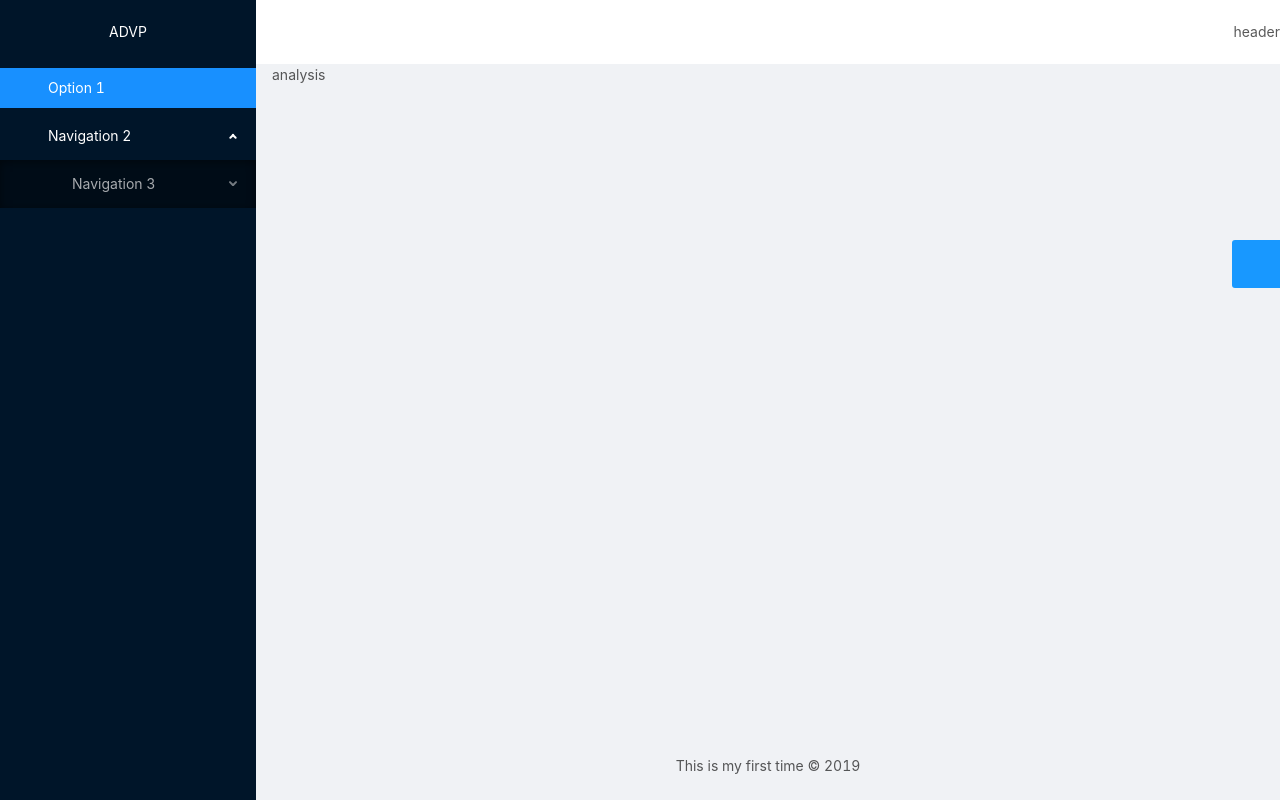
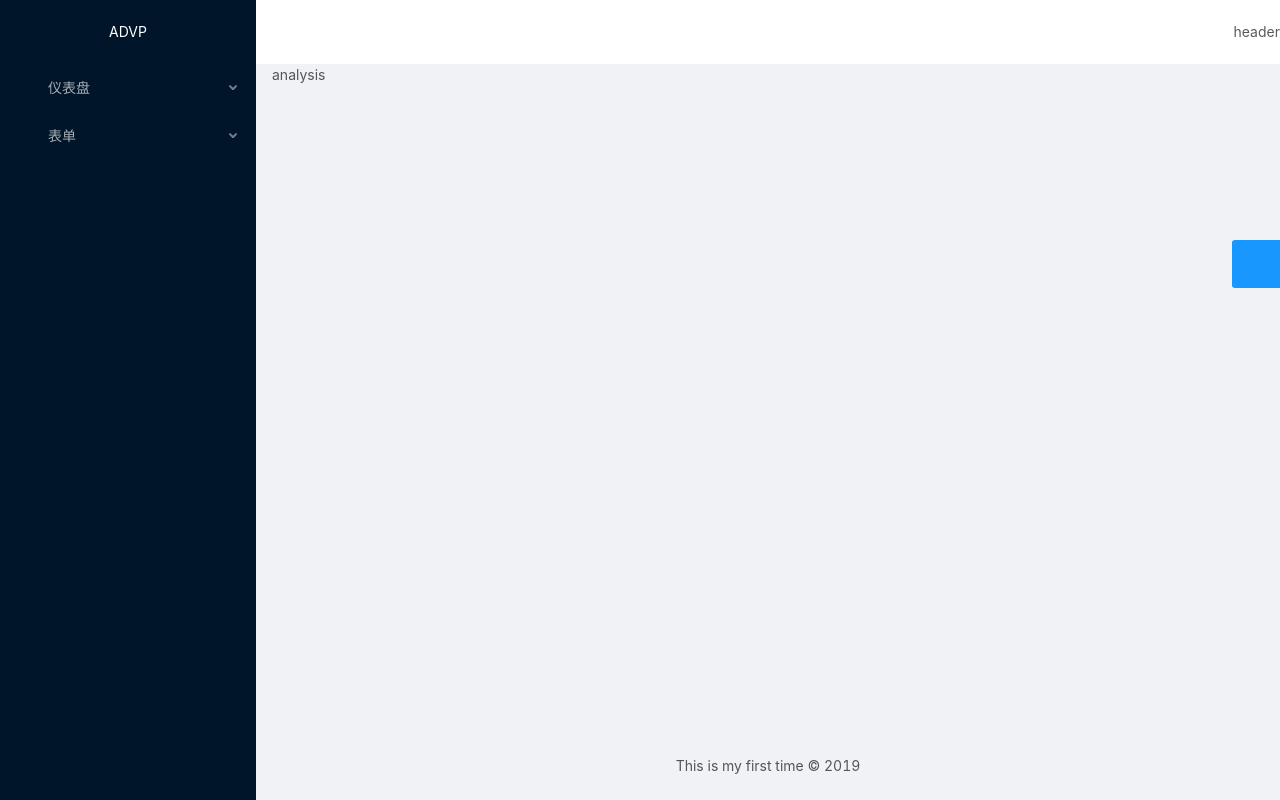
Before and after one commit to prief/advp, a Vue app: page /dashboard/analysis in a window 1280 px wide. Built offline with nearby package versions, Linux system fonts and the light colour scheme.

Commit message:
router with menu

```diff
--- a/src/layout/SideMenu.vue
+++ b/src/layout/SideMenu.vue
@@ -1,18 +1,21 @@
 <template>
   <div style="width: 256px">
     <a-menu
-      :default-selected-keys="['1']"
-      :default-open-keys="['2']"
+      :selected-keys="selectedKeys"
+      :open-keys.sync="openKeys"
       mode="inline"
       :theme="f"
-      :inline-collapsed="collapsed"
     >
-      <template v-for="item in list">
-        <a-menu-item v-if="!item.children" :key="item.key">
-          <a-icon type="pie-chart" />
-          <span>{{ item.title }}</span>
+      <template v-for="item in menuData">
+        <a-menu-item
+          v-if="!item.children"
+          :key="item.path"
+          @click="() => $router.push({ path: item.path, query: $router.query })"
+        >
+          <a-icon v-if="item.meta.icon" :type="item.meta.icon" />
+          <span>{{ item.meta.title }}</span>
         </a-menu-item>
-        <sub-menu v-else :menu-info="item" :key="item.key" />
+        <sub-menu v-else :menu-info="item" :key="item.path" />
       </template>
     </a-menu>
   </div>
@@ -34,32 +37,60 @@ export default {
   components: {
     'sub-menu': SubMenu,
   },
+  watch: {
+    '$route.path': function(v) {
+      this.selectedKeys = this.selectedKeysMap[v];
+      this.openKeys = this.collapsed ? [] : this.openKeysMap[v];
+    },
+  },
   data() {
+    this.selectedKeysMap = {};
+    this.openKeysMap = {};
+    const menuData = this.getMenuData(this.$router.options.routes);
     return {
       collapsed: false,
-      list: [
-        {
-          key: '1',
-          title: 'Option 1',
-        },
-        {
-          key: '2',
-          title: 'Navigation 2',
-          children: [
-            {
-              key: '2.1',
-              title: 'Navigation 3',
-              children: [{ key: '2.1.1', title: 'Option 2.1.1' }],
-            },
-          ],
-        },
-      ],
+      selectedKeys: this.selectedKeysMap[this.$router.path],
+      openKeys: this.openKeysMap[this.$router.path],
+      menuData,
     };
   },
   methods: {
     toggleCollapsed() {
       this.collapsed = !this.collapsed;
     },
+    getMenuData(routes = [], pKeys = [], selectedKeys) {
+      let menuData = [];
+      routes.forEach(item => {
+        if (item.name && !item.hideInMenu) {
+          this.openKeysMap[item.path] = pKeys;
+          this.selectedKeysMap[item.path] = [selectedKeys || item.path];
+          const newItem = { ...item };
+          delete newItem.children;
+          if (item.children && !item.hideChildrenMenu) {
+            newItem.children = this.getMenuData(item.children, [
+              ...pKeys,
+              item.path,
+            ]);
+          } else {
+            this.getMenuData(
+              item.children,
+              selectedKeys ? pKeys : [...pKeys, item.path],
+              selectedKeys || item.path,
+            );
+          }
+          menuData.push(newItem);
+        } else if (
+          !item.hideInMenu &&
+          item.children &&
+          !item.hideChildrenMenu
+        ) {
+          menuData.push(
+            ...this.getMenuData(item.children, [...pKeys, item.path]),
+          );
+        }
+      });
+      return menuData;
+    },
   },
 };
 </script>
--- a/src/layout/SubMenu.vue
+++ b/src/layout/SubMenu.vue
@@ -1,14 +1,27 @@
 <template functional>
-  <a-sub-menu :key="props.menuInfo.key">
+  <a-sub-menu :key="props.menuInfo.path">
     <span slot="title">
-      <a-icon type="mail" /><span>{{ props.menuInfo.title }}</span>
+      <a-icon
+        v-if="props.menuInfo.meta.icon"
+        :type="props.menuInfo.meta.icon"
+      /><span>{{ props.menuInfo.meta.title }}</span>
     </span>
     <template v-for="item in props.menuInfo.children">
-      <a-menu-item v-if="!item.children" :key="item.key">
-        <a-icon type="pie-chart" />
-        <span>{{ item.title }}</span>
+      <a-menu-item
+        v-if="!item.children"
+        :key="item.path"
+        @click="
+          () =>
+            parent.$router.push({
+              path: item.path,
+              query: parent.$router.query,
+            })
+        "
+      >
+        <a-icon v-if="item.meta.icon" :type="item.meta.icon" />
+        <span>{{ item.meta.title }}</span>
       </a-menu-item>
-      <sub-menu v-else :key="item.key" :menu-info="item" />
+      <sub-menu v-else :key="item.path" :menu-info="item" />
     </template>
   </a-sub-menu>
 </template>
@@ -16,7 +29,7 @@
 export default {
   props: {
     menuInfo: {
-      type: Function,
+      type: Object,
       default: () => {},
     },
   },
--- a/src/router.js
+++ b/src/router.js
@@ -55,6 +55,9 @@ const r = new Router({
             {
               path: '/dashboard/analysis',
               name: 'analysis',
+              meta: {
+                title: '分析页',
+              },
               component: () =>
                 import(/* webpackChunkName: "dashboard" */ './views/dashboard/Analysis.vue'),
             },
@@ -72,12 +75,18 @@ const r = new Router({
             {
               path: '/form/basic-form',
               name: 'basicform',
+              meta: {
+                title: '基础表单',
+              },
               component: () =>
                 import(/* webpackChunkName: "dashboard" */ './views/forms/Basic'),
             },
             {
               path: '/form/step-form',
               name: 'stepform',
+              meta: {
+                title: '分步表单',
+              },
               hideChildrenMenu: true,
               component: () =>
                 import(/* webpackChunkName: "dashboard" */ './views/forms/step'),
```
